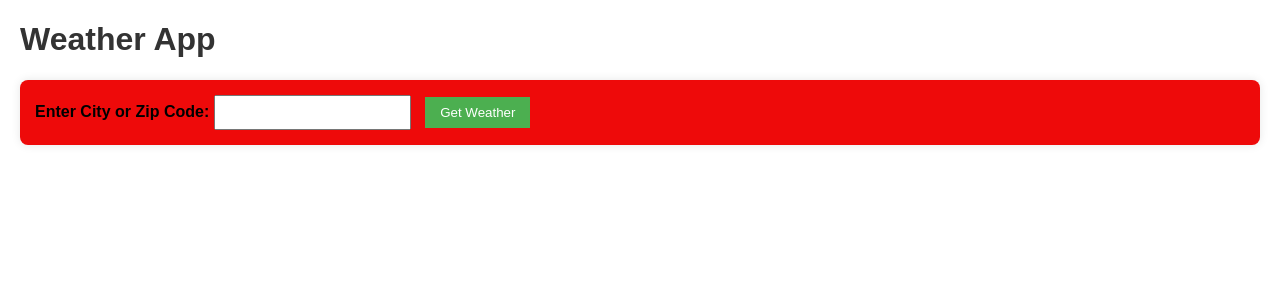
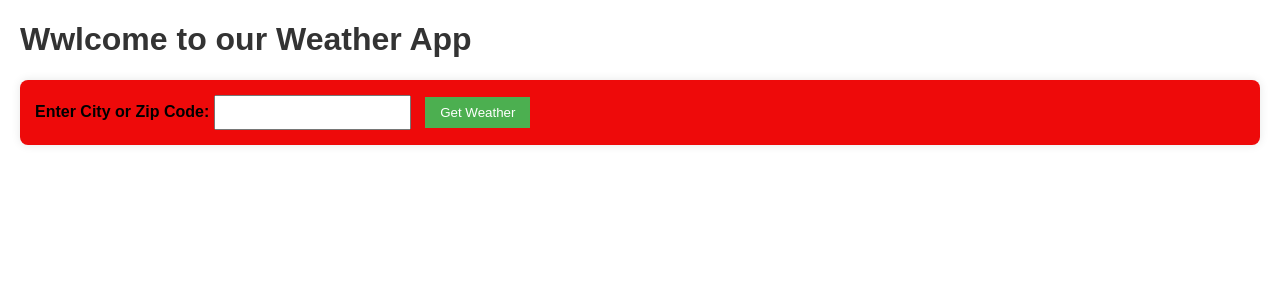
Before and after one commit to Yareek95/weather_app, a Flask app: page / in a window 1280 px wide. Shown: the top 300 px of the page. Run offline with Flask 2, Linux system fonts and the light colour scheme.

Commit message:
Update index.html

```diff
--- a/templates/index.html
+++ b/templates/index.html
@@ -9,7 +9,7 @@
 </head>
 <body>
 
-    <h1>Weather App</h1>
+    <h1>Wwlcome to our Weather App</h1>
 
     <form id="weatherForm" action="/" method="post">
         <label for="user_input">Enter City or Zip Code:</label>
```
